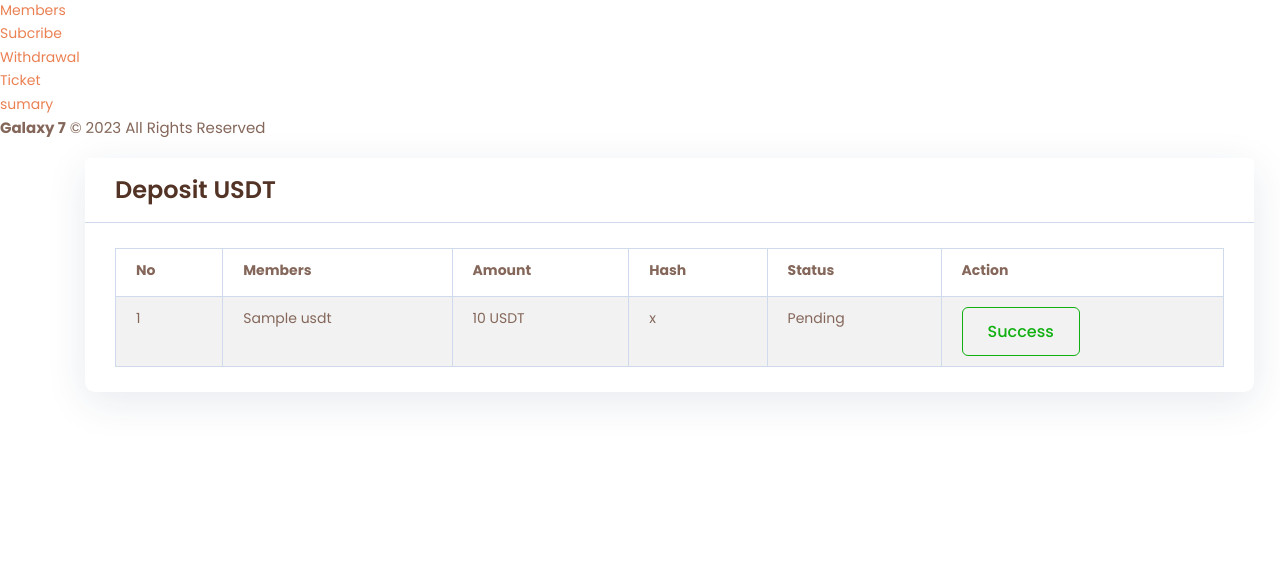
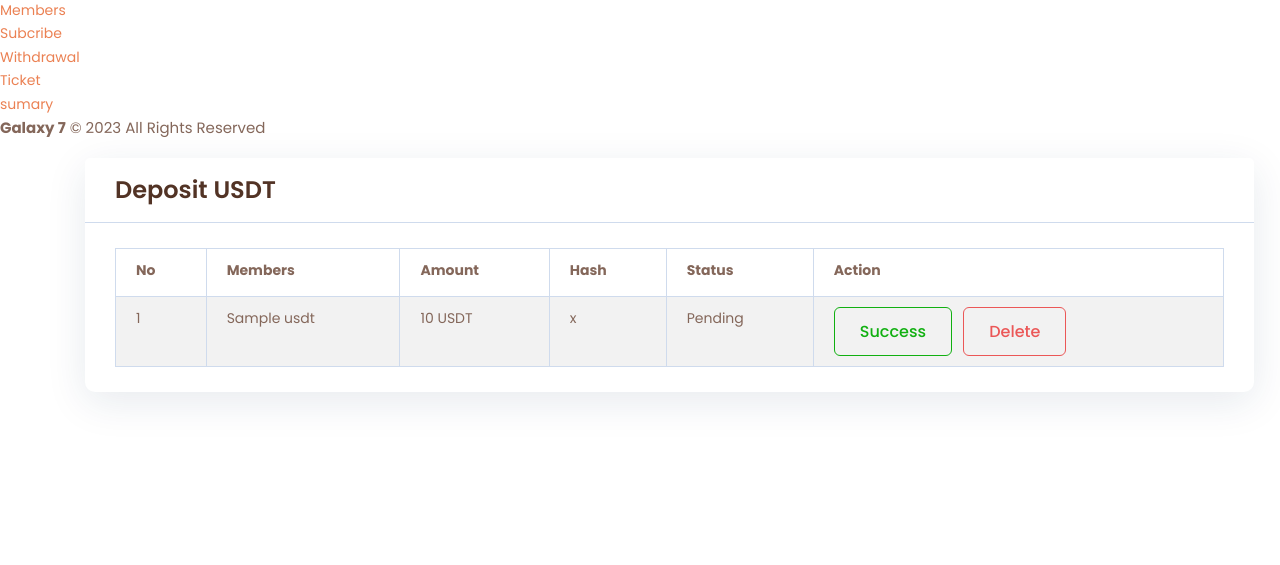
Before and after one commit to denidarmayana/galaxy, a CodeIgniter app: page /database/control/ticket in a window 1280 px wide. Shown: the part 883-1448 px from the top of the page. Run offline with CodeIgniter, Linux system fonts and the light colour scheme; the visitor is signed in with stand-in values (Sample User, id 1); tables that the repository leaves empty or names only in its code hold one stand-in row (values such as "Sample post"); data that the repository does not hold is empty; some libraries are stand-ins or nearby versions.

Commit message:
tiket
tiket

```diff
--- a/application/views/admin/ticket.php
+++ b/application/views/admin/ticket.php
@@ -32,7 +32,7 @@ if (isset($_GET['del'])) {
 							if ($key->status == 0) {
 								$btn = '<a href="?id='.$key->id.'" class="btn btn-xxs btn-primary">Accept</a> <a href="?del='.$key->id.'" class="btn btn-xxs btn-danger">reject</a>';
 							}else{
-								$btn = '<a href="" class="btn btn-xxs btn-outline-success">Success</a>';
+								$btn = '<a href="" class="btn btn-xxs btn-outline-success">Success</a>&nbsp;&nbsp; <a href="?del='.$key->id.'" class="btn btn-xxs btn-outline-danger">Delete</a>';
 							}
 							echo "<tr>
 							<td>".$no."</td>
```
